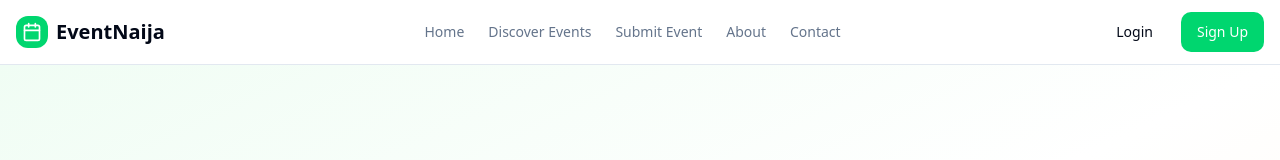
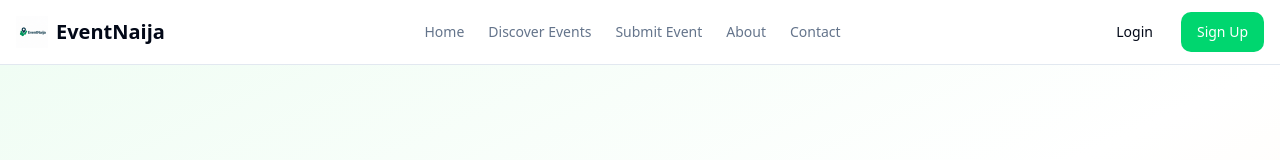
Before and after one commit to Auspicious14/evently-fe, a Next.js app: page / in a window 1280 px wide. Shown: the top 160 px of the page. Built offline with nearby package versions, Linux system fonts and the light colour scheme; no server answers.

Commit message:
Update Header.tsx

```diff
--- a/src/components/Header.tsx
+++ b/src/components/Header.tsx
@@ -1,9 +1,9 @@
-// components/Header.tsx
 import Link from "next/link";
 import { Button } from "@/components/ui/Button";
 import { Menu, X, Calendar } from "lucide-react";
 import { useAuth } from "@/context/AuthContext";
 import { useState } from "react";
+import Image from "next/image";
 
 const Header = () => {
   const { user, logout, loginWithTwitter, loading } = useAuth();
@@ -12,15 +12,13 @@ const Header = () => {
   return (
     <header className="sticky top-0 z-50 w-full border-b bg-white">
       <div className="container mx-auto flex h-16 items-center justify-between px-4">
-        {/* Logo */}
         <Link href="/" className="flex items-center gap-2">
           <div className="w-8 h-8 bg-primary rounded-lg flex items-center justify-center">
-            <Calendar className="h-5 w-5 text-white" />
+            <Image src="/EventNaija-logo.png" alt="logo" width={100} height={100} />
           </div>
           <span className="font-bold text-xl">EventNaija</span>
         </Link>
 
-        {/* Desktop Navigation */}
         <nav className="hidden md:flex items-center gap-6 text-sm font-medium">
           <Link href="/" className="text-muted-foreground hover:text-foreground transition-colors">
             Home
@@ -39,7 +37,6 @@ const Header = () => {
           </Link>
         </nav>
 
-        {/* Auth Buttons */}
         <div className="hidden md:flex items-center gap-3">
           {user ? (
             <>
@@ -71,7 +68,6 @@ const Header = () => {
           )}
         </div>
 
-        {/* Mobile Menu Button */}
         <button
           onClick={() => setMobileMenuOpen(!mobileMenuOpen)}
           className="md:hidden p-2"
@@ -80,7 +76,6 @@ const Header = () => {
         </button>
       </div>
 
-      {/* Mobile Menu */}
       {mobileMenuOpen && (
         <div className="md:hidden border-t bg-white">
           <nav className="container mx-auto px-4 py-4 space-y-3">
```
